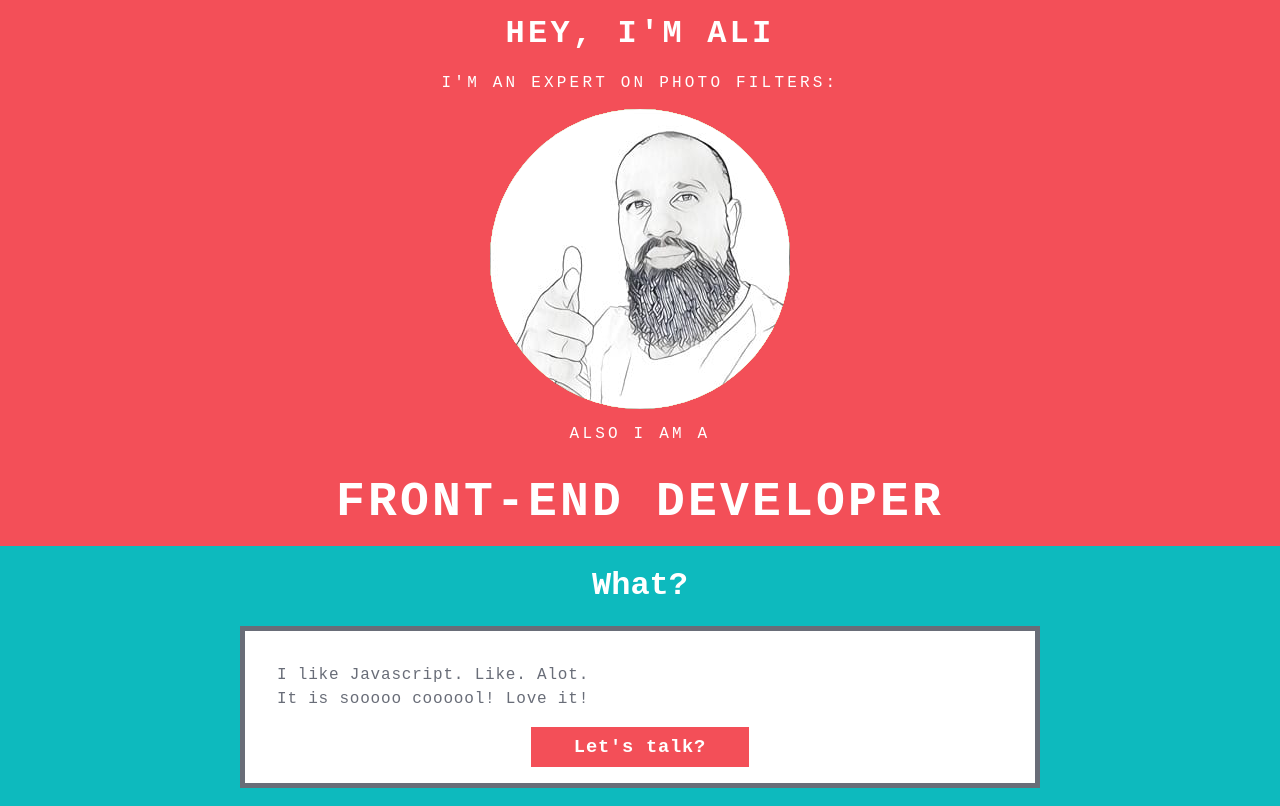
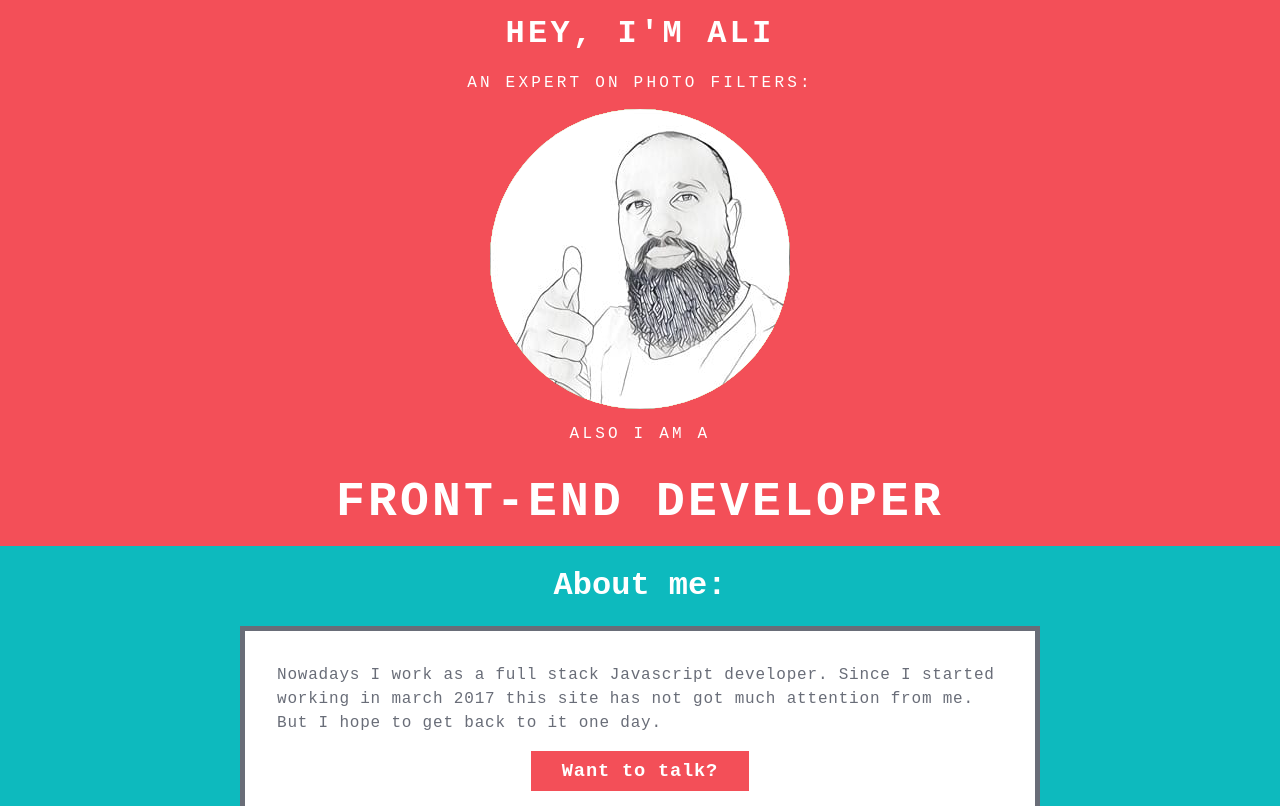
Before and after one commit to abooayoob/abooayoob.github.io, a website: page index.html in a window 1280 px wide. Shown: the top 806 px of the page. Drawn offline with Linux system fonts and the light colour scheme; a web font is replaced by a local one.

Commit message:
update about me section

```diff
--- a/index.html
+++ b/index.html
@@ -14,7 +14,7 @@
     <header class="site-header">
       <div class="intro">
         <h1 class="greeting">Hey, I'm Ali</h1>
-        <p class="joke">I'm an expert on photo filters:</p>
+        <p class="joke">An expert on photo filters:</p>
       </div>
       <div id="filter-1" class="image-circular"></div>
       <p>Also I am a</p>
@@ -23,18 +23,18 @@
 
     <article class="whoami">
       <header class="whoami__header">
-        <h1 class="whorami__title">What?</h1>
+        <h1 class="whorami__title">About me:</h1>
       </header>
 
       <div class="whoami__body">
         <p>
-           I like Javascript. Like. Alot. <br>
-           It is sooooo coooool! Love it!
+          Nowadays I work as a full stack Javascript developer. Since I started working in march 2017 this site has not got much attention from me.
+          But I hope to get back to it one day.
         </p>
 
         <a href="#contact">
           <h3 class="whoami__talk-link">
-            <span class="talk-link__text">Let's talk?</span>
+            <span class="talk-link__text">Want to talk?</span>
           </h3>
         </a>
 
```
Also changed, not shown: source/index.html (+5 -5 lines).
